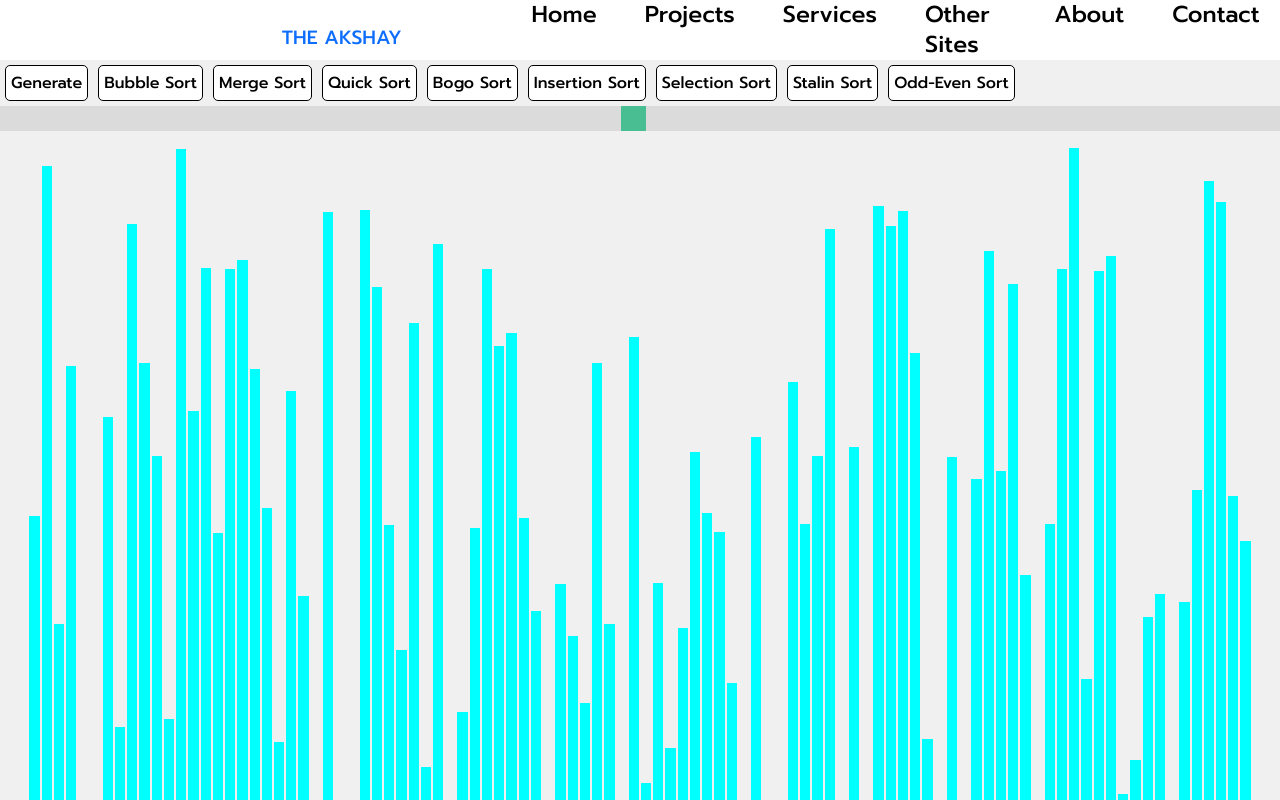
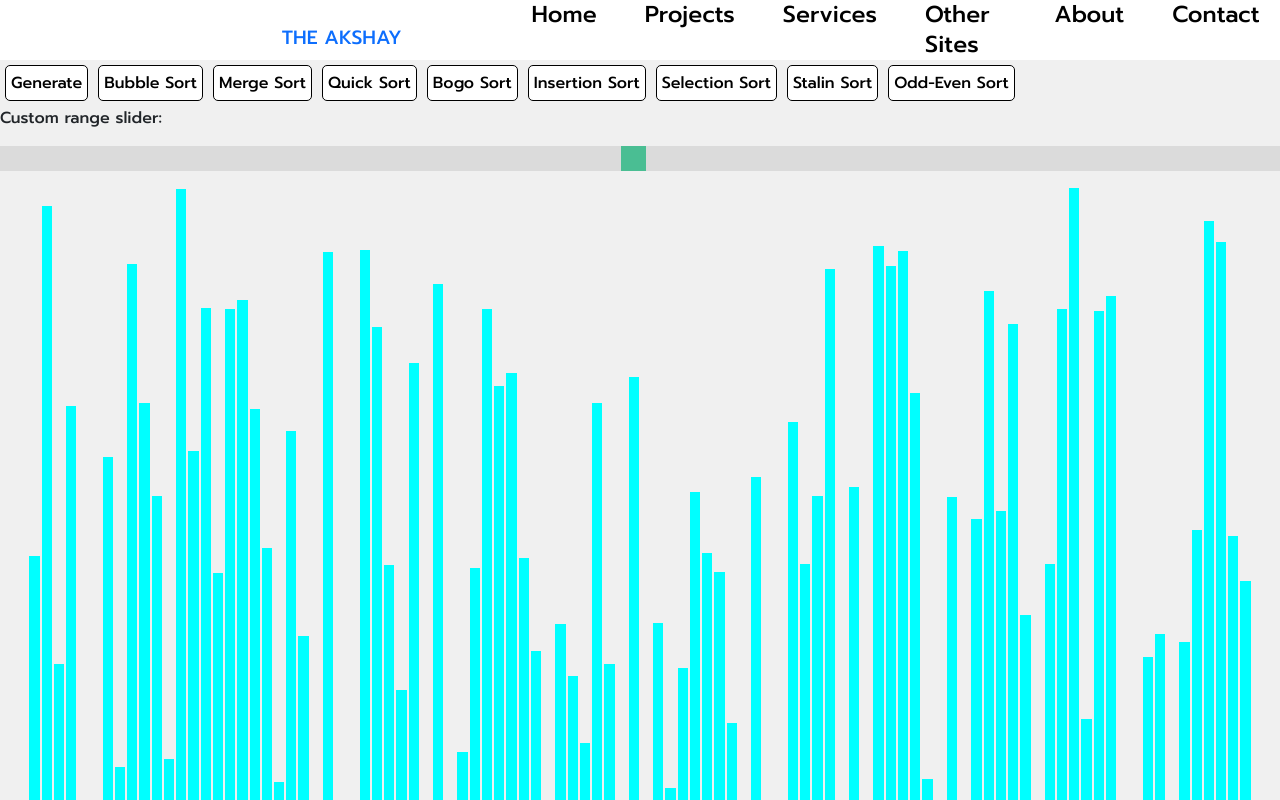
Before and after one commit to Akshayaap/algo-visualizer, a React (Create React App) app: page /sorting in a window 1280 px wide. Shown: the top 800 px of the page. Built offline with nearby package versions, Linux system fonts and the light colour scheme.

Commit message:
#11 slider is sliding

```diff
--- a/src/pages/VisualSort.js
+++ b/src/pages/VisualSort.js
@@ -34,9 +34,11 @@ class VisualSort extends Component {
                     <button onClick={() => {if(!this.sim.isRunnning && !this.sim.isSorted()){this.sim.selectionSort()}}}>Selection Sort</button>
                     <button onClick={() => {if(!this.sim.isRunnning && !this.sim.isSorted()){this.sim.stalinSort()}}}>Stalin Sort</button>
                     <button onClick={() => {if(!this.sim.isRunnning && !this.sim.isSorted()){this.sim.oddEvenSort()}}}>Odd-Even Sort</button>
-                    <div className='barSlider'>
-                        <input type="range" min="1" max="100" value="50" class="slider" id="myRange" />
+                    <div className="slidecontainer">
+                        <p>Custom range slider:</p>
+                        <input type="range" min="1" max="100" className="slider" id="myRange" onChange={()=>console.log(this.value)}/>
                     </div>
+                    {/* <input type="range" /> */}
                 </div>
 
                 <div className='visual'>
```
